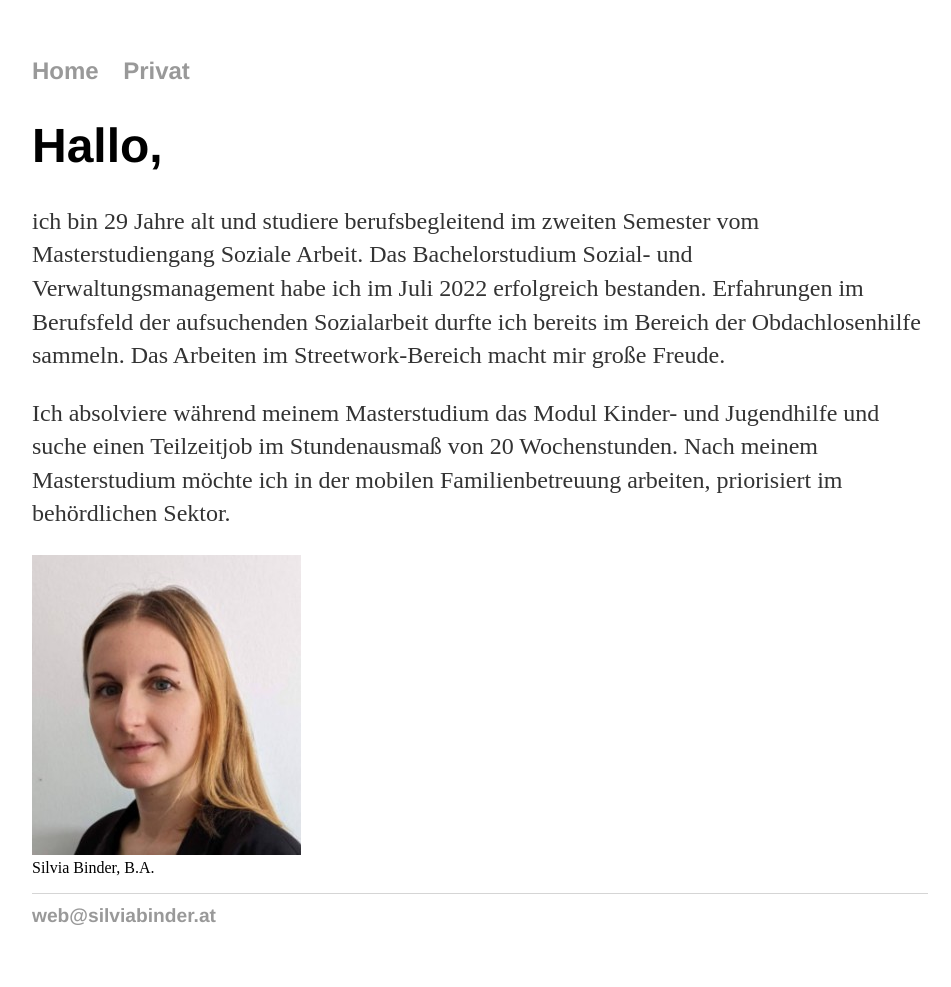
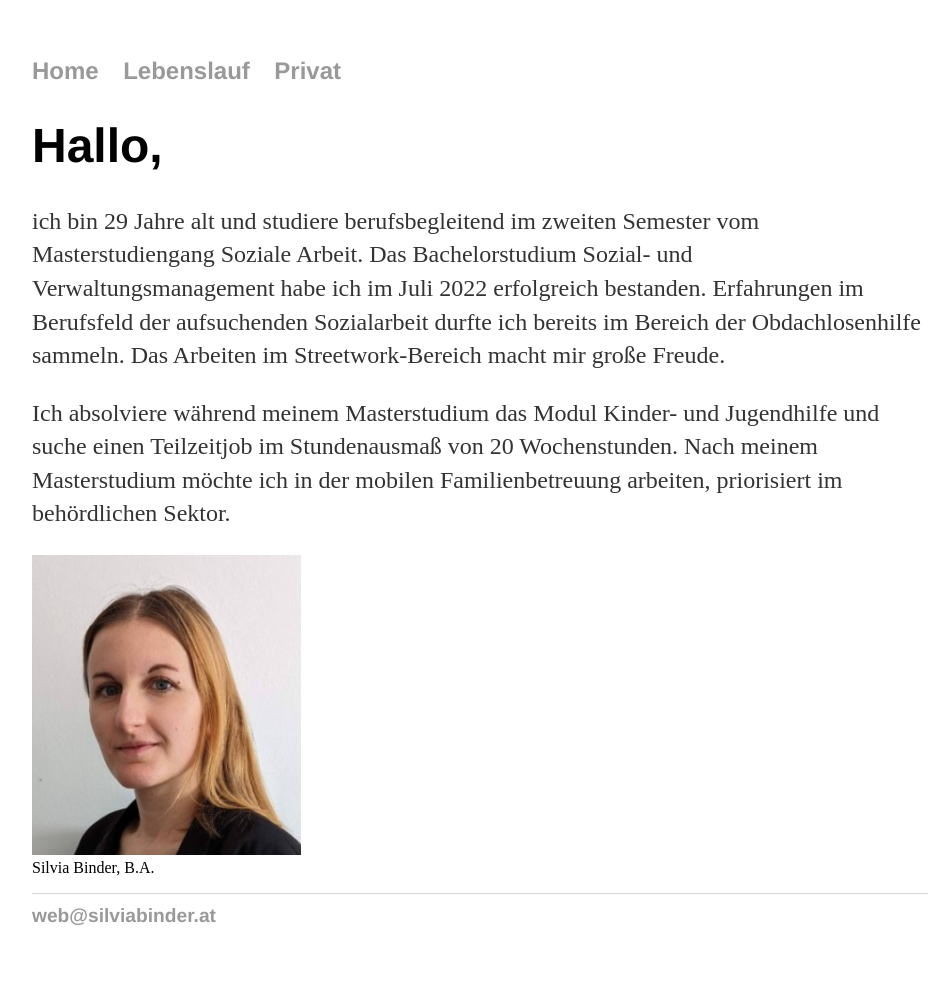
Before and after one commit to michaeltroger/s, a Jekyll site: the page built from index.html, in a window 1280 px wide. Shown: the whole page, without its empty margins (160-1111 px from the left). Built offline with Jekyll 4.4.1, drawn with Linux system fonts in a browser that asks for light colours.

Commit message:
Add to menu

```diff
--- a/_layouts/default.html
+++ b/_layouts/default.html
@@ -12,6 +12,7 @@
     <nav>
 <ul>
 <li><a href="/">Home</a></li>
+<li><a href="/lebenslauf/">Lebenslauf</a></li>
 <li><a href="/privat/">Privat</a></li>
 </ul>
     </nav>
```
